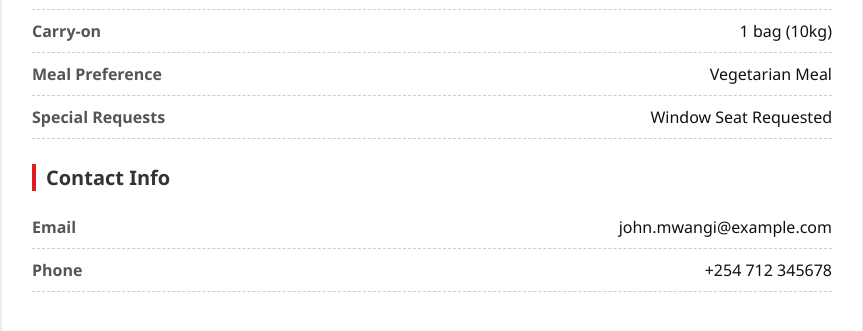
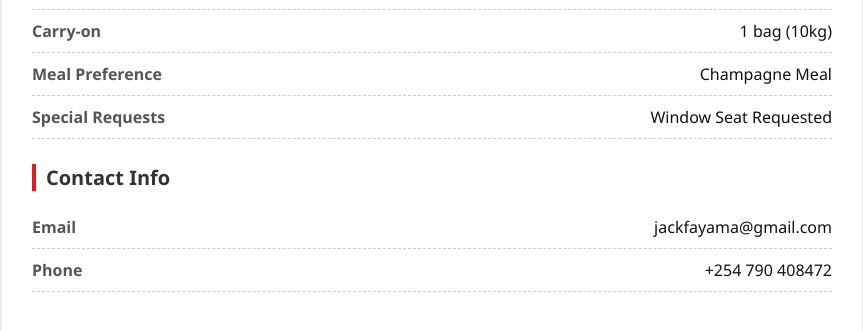
Before and after one commit to CashWayAppRegulatedCentralBankOfAmerica/fly, a plain HTML site: page index.html in a window 1280 px wide. Shown: the part 769-1100 px from the top of the page, without its empty margins (208-1071 px from the left). Drawn offline with Linux system fonts and the light colour scheme.

Commit message:
Update index.html

```diff
--- a/index.html
+++ b/index.html
@@ -156,7 +156,7 @@
       </div>
       <div class="info-row">
         <div class="info-label">Meal Preference</div>
-        <div class="info-value">Vegetarian Meal</div>
+        <div class="info-value">Champagne Meal</div>
       </div>
       <div class="info-row">
         <div class="info-label">Special Requests</div>
@@ -168,11 +168,11 @@
       <h2>Contact Info</h2>
       <div class="info-row">
         <div class="info-label">Email</div>
-        <div class="info-value">john.mwangi@example.com</div>
+        <div class="info-value">jackfayama@gmail.com</div>
       </div>
       <div class="info-row">
         <div class="info-label">Phone</div>
-        <div class="info-value">+254 712 345678</div>
+        <div class="info-value">+254 790 408472</div>
       </div>
     </div>
 
```
